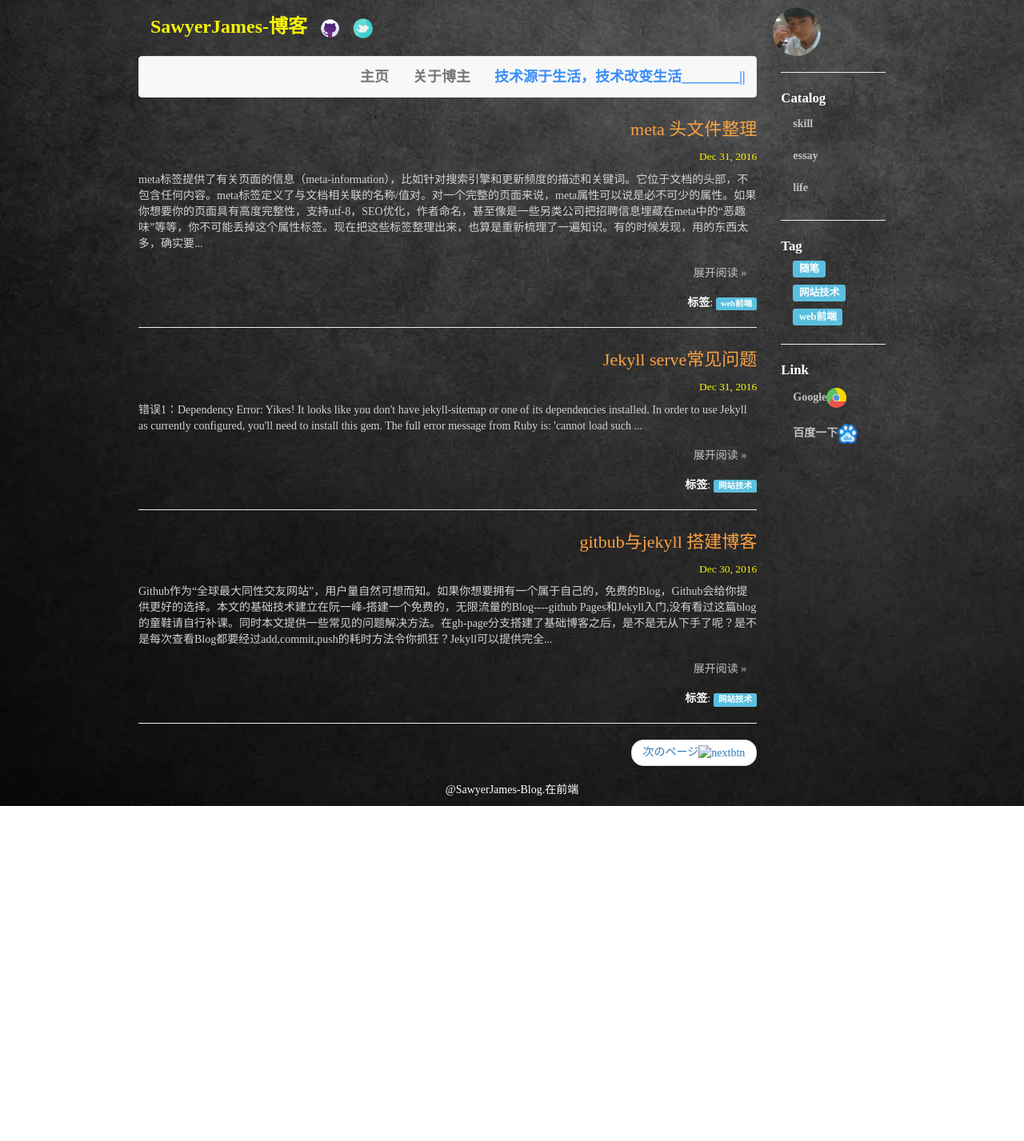
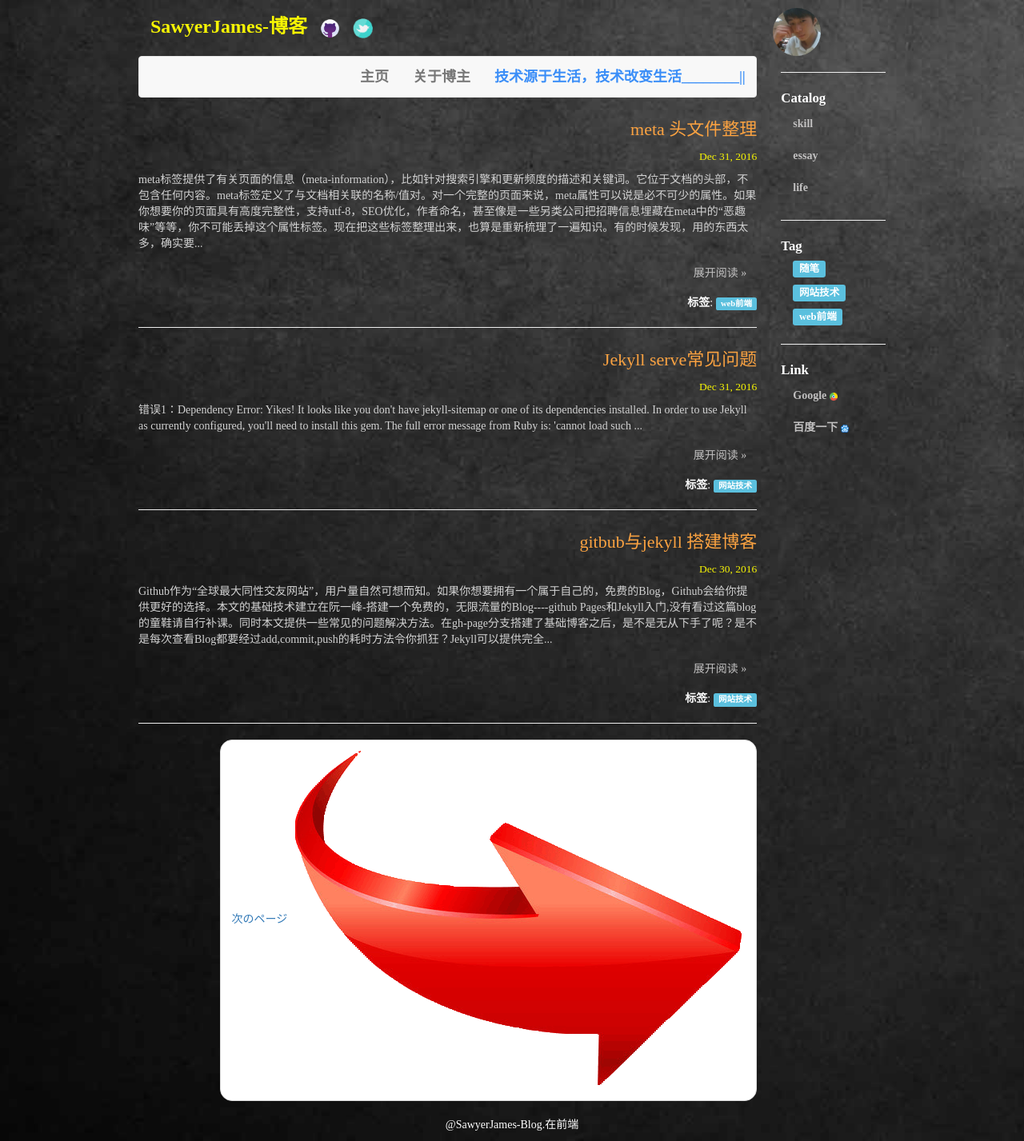
Before and after one commit to SawyerJames/blog, a Jekyll site: the page built from index.html, in a window 1280 px wide. Shown: the whole page at 80% size. Built offline with Jekyll 4.4.1, drawn with Linux system fonts in a browser that asks for light colours; the list of posts is cut into pages by our own code; before the commit the page ends 1008 px from its top, so only the background shows below that.

Commit message:
mod-pic-icon2

```diff
--- a/css/style.css
+++ b/css/style.css
@@ -38,8 +38,9 @@
     font-weight: bold;
 }
 .linkbtn{
-	width: 25px;
-	height: 25px;
+	width: 10px;
+	height: 10px;
+	margin-left: 4px;
 }
 .tags{
 	color:#FFFFFF;
--- a/index.html
+++ b/index.html
@@ -24,9 +24,9 @@
 
 <ul class="pager">
   {% if paginator.previous_page %}
-      <li class="previous"><a href="{{ paginator.previous_page_path | prepend: site.baseurl | replace: '//', '/' }}"><img src="{{ site.url}}image/prev.gif" alt="prvebtn" />前のページ</a></li>
+      <li class="previous"><a href="{{ paginator.previous_page_path | prepend: site.baseurl | replace: '//', '/' }}"><img src="{{ site.url}}images/prev.gif" alt="prvebtn" />前のページ</a></li>
   {% endif %}
     {% if paginator.next_page %}
-      <li class="next"><a href="{{ paginator.next_page_path | prepend: site.baseurl | replace: '//', '/' }}">次のページ<img src="{{ site.url}}image/next.gif" alt="nextbtn" /></a></li>
+      <li class="next"><a href="{{ paginator.next_page_path | prepend: site.baseurl | replace: '//', '/' }}">次のページ<img src="{{ site.url}}images/next.gif" alt="nextbtn" /></a></li>
   {% endif %}
 </ul>
```
